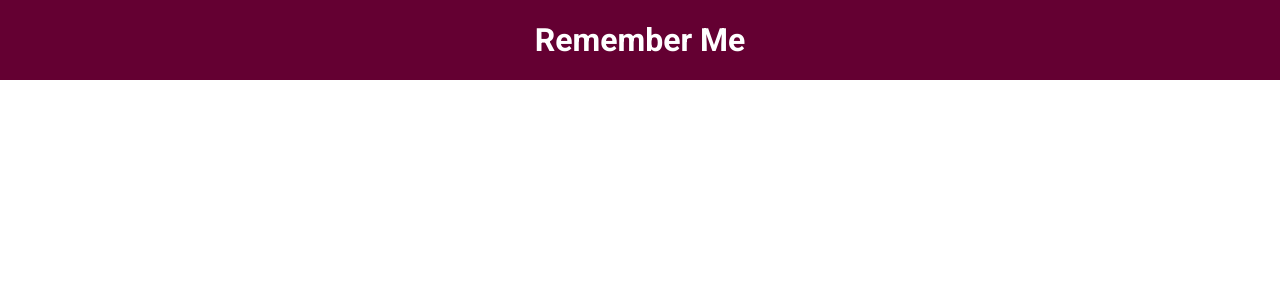
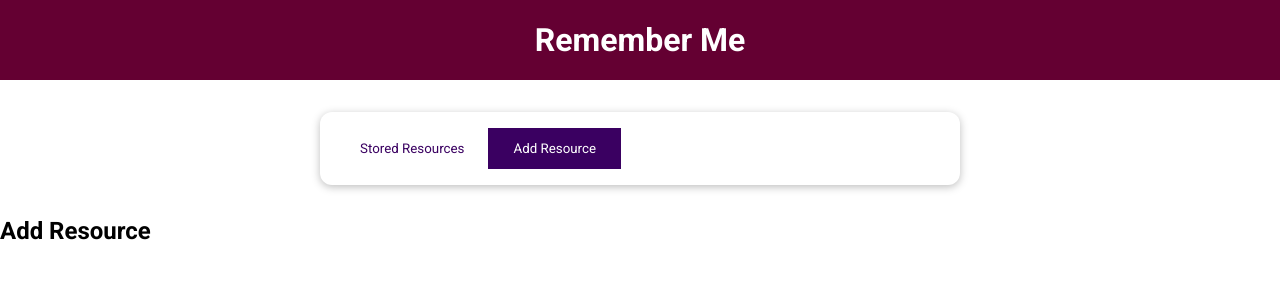
Before and after one commit to Ravi-Rathod-22/The-Learning-Resources-App, a Vue app: page / in a window 1280 px wide. Shown: the top 300 px of the page. Built offline with nearby package versions, Linux system fonts and the light colour scheme.

Commit message:
Add and style tabs

```diff
--- a/src/App.vue
+++ b/src/App.vue
@@ -1,31 +1,16 @@
 <template>
   <the-header title="Remember Me"></the-header>
+  <the-resources></the-resources>
 </template>
 
 <script>
 import TheHeader from './components/layouts/TheHeader.vue';
+import TheResources from './components/learning-resource/TheResources.vue';
 
 export default {
   components: {
     TheHeader,
-  },
-  data() {
-    return {
-      storedResources: [
-        {
-          id: 'official-guide',
-          title: 'Official Guide',
-          description: 'The official Vue.js documentation.',
-          link: 'https://vuejs.org',
-        },
-        {
-          id: 'google',
-          title: 'Google',
-          description: 'Learn to google...',
-          link: 'https://google.org',
-        },
-      ],
-    };
+    TheResources,
   },
 };
 </script>
--- a/src/components/learning-resource/StoredResources.vue
+++ b/src/components/learning-resource/StoredResources.vue
@@ -17,7 +17,7 @@ export default {
   components: {
     LearningResource,
   },
-  props: ['resources'],
+  inject: ['resources'],
 };
 </script>
 
--- /dev/null
+++ b/src/components/learning-resource/TheResources.vue
@@ -0,0 +1,64 @@
+<template>
+  <base-card>
+    <base-button
+      @click="setSelectedTab('stored-resources')"
+      :mode="storedResButtonMode"
+      >Stored Resources</base-button
+    >
+    <base-button
+      @click="setSelectedTab('add-resource')"
+      :mode="addResButtonMode"
+      >Add Resource</base-button
+    >
+  </base-card>
+  <component :is="selectedTab"></component>
+</template>
+
+<script>
+import StoredResources from './StoredResources.vue';
+import AddResource from './AddResource.vue';
+
+export default {
+  components: {
+    StoredResources,
+    AddResource,
+  },
+  data() {
+    return {
+      selectedTab: 'add-resource',
+      storedResources: [
+        {
+          id: 'official-guide',
+          title: 'Official Guide',
+          description: 'The official Vue.js documentation.',
+          link: 'https://vuejs.org',
+        },
+        {
+          id: 'google',
+          title: 'Google',
+          description: 'Learn to google...',
+          link: 'https://google.org',
+        },
+      ],
+    };
+  },
+  provide() {
+    return {
+      resources: this.storedResources,
+    };
+  },
+  computed: {
+    storedResButtonMode() {
+      return this.selectedTab === 'stored-resources' ? null : 'flat';
+    },
+    addResButtonMode() {
+      return this.selectedTab === 'add-resource' ? null : 'flat';
+    },
+  },
+  methods: {
+    setSelectedTab(tab) {
+      this.selectedTab = tab;
+    },
+  },
+};
+</script>
```
Also changed, not shown: src/components/learning-resource/TheResource.vue (deleted, +0 -33 lines).
